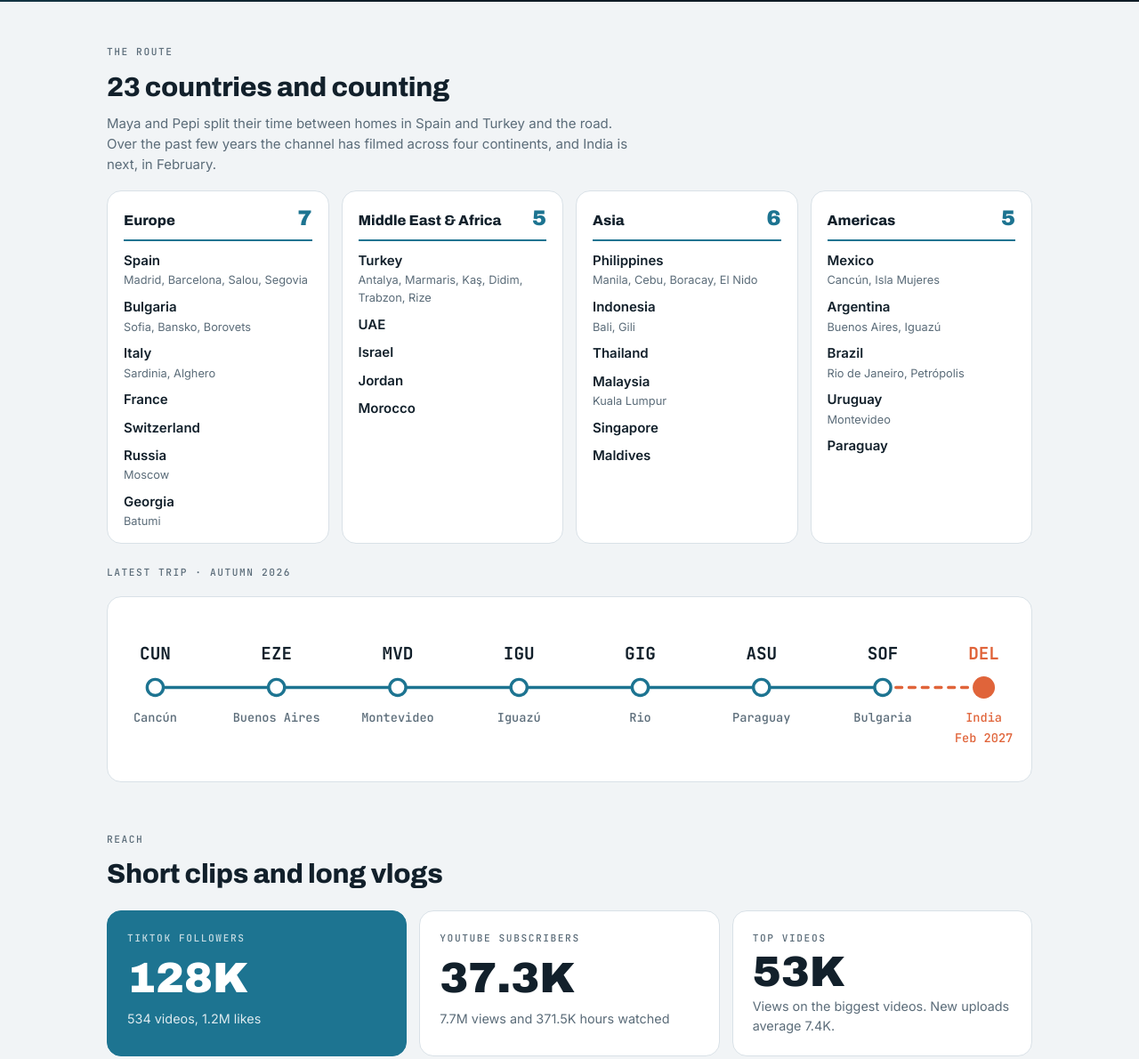
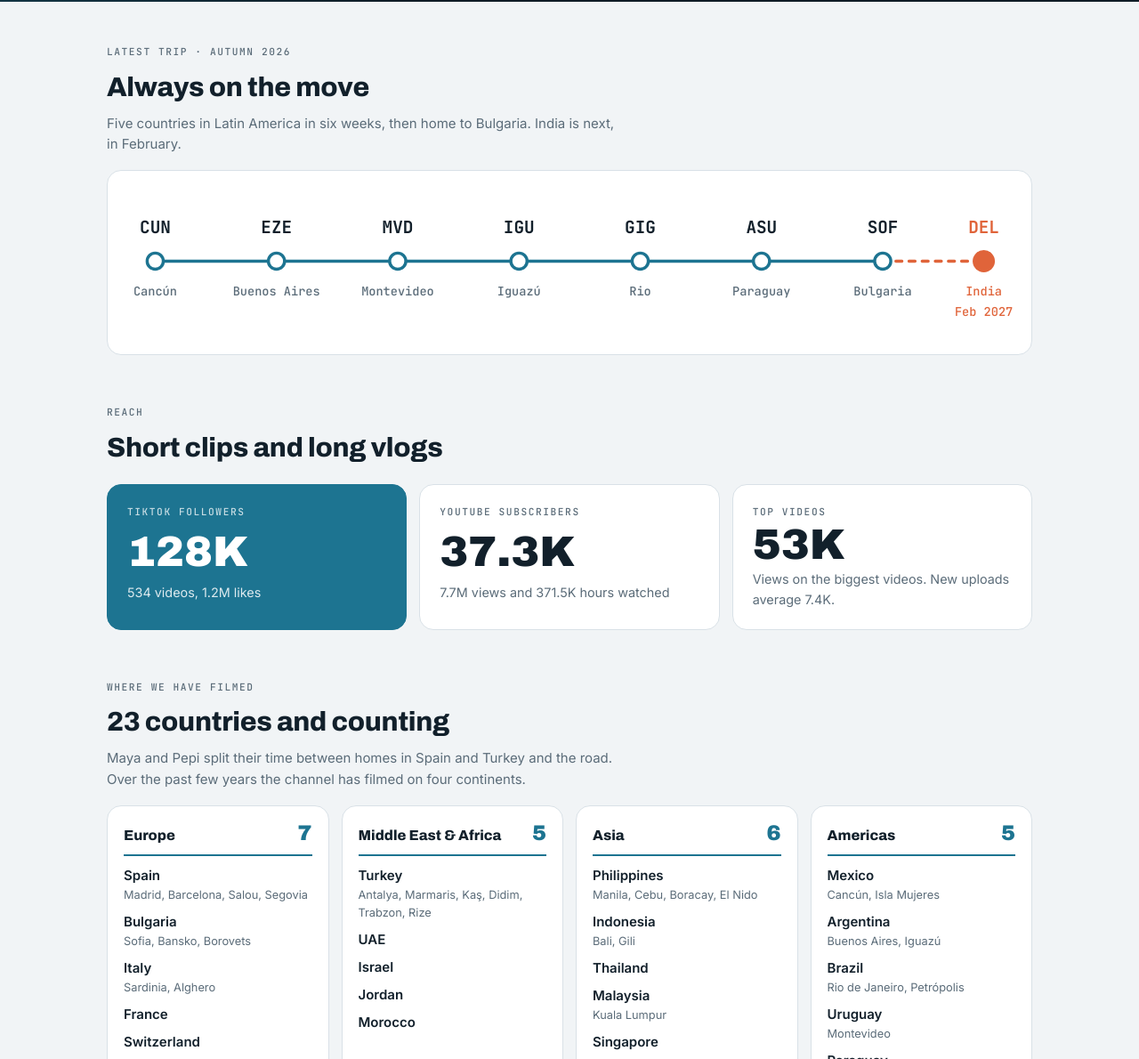
Before and after one commit to npetkkov/npetkkov.github.io, a plain HTML site: page maya-media-kit/index.html in a window 1280 px wide. Shown: the part 480-1670 px from the top of the page at 89% size. Drawn offline with Linux system fonts and the light colour scheme.

Commit message:
Put latest trip and reach before the country list
Co-Authored-By: Claude Opus 5.5 <noreply@anthropic.com>

```diff
--- a/maya-media-kit/index.html
+++ b/maya-media-kit/index.html
@@ -221,9 +221,51 @@ a.vrow:focus-visible { outline: 2px solid var(--accent); outline-offset: 2px; bo
 
     <section>
       <div class="sec-head">
-        <span class="label">The route</span>
+        <span class="label">Latest trip · autumn 2026</span>
+        <h2>Always on the move</h2>
+        <p>Five countries in Latin America in six weeks, then home to Bulgaria. India is next, in February.</p>
+      </div>
+      <div class="route-card">
+        <svg viewBox="0 0 900 150" role="img" aria-label="Route: Cancún, Buenos Aires, Montevideo, Iguazú, Rio de Janeiro, Paraguay, Bulgaria, then India in February">
+          <line x1="40" y1="70" x2="760" y2="70" stroke="var(--sea)" stroke-width="3" stroke-linecap="round"/>
+          <line x1="760" y1="70" x2="860" y2="70" stroke="var(--accent)" stroke-width="3" stroke-dasharray="6 7" stroke-linecap="round"/>
+          <g fill="var(--paper)" stroke="var(--sea)" stroke-width="3">
+            <circle cx="40" cy="70" r="8"/><circle cx="160" cy="70" r="8"/><circle cx="280" cy="70" r="8"/>
+            <circle cx="400" cy="70" r="8"/><circle cx="520" cy="70" r="8"/><circle cx="640" cy="70" r="8"/><circle cx="760" cy="70" r="8"/>
+          </g>
+          <circle cx="860" cy="70" r="11" fill="var(--accent)"/>
+          <g font-size="17" font-weight="700" fill="var(--ink)" text-anchor="middle">
+            <text x="40" y="42">CUN</text><text x="160" y="42">EZE</text><text x="280" y="42">MVD</text><text x="400" y="42">IGU</text>
+            <text x="520" y="42">GIG</text><text x="640" y="42">ASU</text><text x="760" y="42">SOF</text>
+            <text x="860" y="42" fill="var(--accent)">DEL</text>
+          </g>
+          <g font-size="12" fill="var(--muted)" text-anchor="middle">
+            <text x="40" y="104">Cancún</text><text x="160" y="104">Buenos Aires</text><text x="280" y="104">Montevideo</text><text x="400" y="104">Iguazú</text>
+            <text x="520" y="104">Rio</text><text x="640" y="104">Paraguay</text><text x="760" y="104">Bulgaria</text>
+            <text x="860" y="104" fill="var(--accent)">India</text>
+            <text x="860" y="124" fill="var(--accent)">Feb 2027</text>
+          </g>
+        </svg>
+      </div>
+    </section>
+
+    <section>
+      <div class="sec-head">
+        <span class="label">Reach</span>
+        <h2>Short clips and long vlogs</h2>
+      </div>
+      <div class="reach">
+        <div class="big lead-stat"><span class="label">TikTok followers</span><span class="v">128K</span><p>534 videos, 1.2M likes</p></div>
+        <div class="big"><span class="label">YouTube subscribers</span><span class="v">37.3K</span><p>7.7M views and 371.5K hours watched</p></div>
+        <div class="big"><span class="label">Top videos</span><span class="v">53K</span><p>Views on the biggest videos. New uploads average 7.4K.</p></div>
+      </div>
+    </section>
+
+    <section>
+      <div class="sec-head">
+        <span class="label">Where we have filmed</span>
         <h2>23 countries and counting</h2>
-        <p>Maya and Pepi split their time between homes in Spain and Turkey and the road. Over the past few years the channel has filmed across four continents, and India is next, in February.</p>
+        <p>Maya and Pepi split their time between homes in Spain and Turkey and the road. Over the past few years the channel has filmed on four continents.</p>
       </div>
       <div class="regions">
         <div class="region">
@@ -269,41 +311,6 @@ a.vrow:focus-visible { outline: 2px solid var(--accent); outline-offset: 2px; bo
             <li><b>Paraguay</b></li>
           </ul>
         </div>
-      </div>
-      <span class="label" style="margin-top:6px">Latest trip · autumn 2026</span>
-      <div class="route-card">
-        <svg viewBox="0 0 900 150" role="img" aria-label="Route: Cancún, Buenos Aires, Montevideo, Iguazú, Rio de Janeiro, Paraguay, Bulgaria, then India in February">
-          <line x1="40" y1="70" x2="760" y2="70" stroke="var(--sea)" stroke-width="3" stroke-linecap="round"/>
-          <line x1="760" y1="70" x2="860" y2="70" stroke="var(--accent)" stroke-width="3" stroke-dasharray="6 7" stroke-linecap="round"/>
-          <g fill="var(--paper)" stroke="var(--sea)" stroke-width="3">
-            <circle cx="40" cy="70" r="8"/><circle cx="160" cy="70" r="8"/><circle cx="280" cy="70" r="8"/>
-            <circle cx="400" cy="70" r="8"/><circle cx="520" cy="70" r="8"/><circle cx="640" cy="70" r="8"/><circle cx="760" cy="70" r="8"/>
-          </g>
-          <circle cx="860" cy="70" r="11" fill="var(--accent)"/>
-          <g font-size="17" font-weight="700" fill="var(--ink)" text-anchor="middle">
-            <text x="40" y="42">CUN</text><text x="160" y="42">EZE</text><text x="280" y="42">MVD</text><text x="400" y="42">IGU</text>
-            <text x="520" y="42">GIG</text><text x="640" y="42">ASU</text><text x="760" y="42">SOF</text>
-            <text x="860" y="42" fill="var(--accent)">DEL</text>
-          </g>
-          <g font-size="12" fill="var(--muted)" text-anchor="middle">
-            <text x="40" y="104">Cancún</text><text x="160" y="104">Buenos Aires</text><text x="280" y="104">Montevideo</text><text x="400" y="104">Iguazú</text>
-            <text x="520" y="104">Rio</text><text x="640" y="104">Paraguay</text><text x="760" y="104">Bulgaria</text>
-            <text x="860" y="104" fill="var(--accent)">India</text>
-            <text x="860" y="124" fill="var(--accent)">Feb 2027</text>
-          </g>
-        </svg>
-      </div>
-    </section>
-
-    <section>
-      <div class="sec-head">
-        <span class="label">Reach</span>
-        <h2>Short clips and long vlogs</h2>
-      </div>
-      <div class="reach">
-        <div class="big lead-stat"><span class="label">TikTok followers</span><span class="v">128K</span><p>534 videos, 1.2M likes</p></div>
-        <div class="big"><span class="label">YouTube subscribers</span><span class="v">37.3K</span><p>7.7M views and 371.5K hours watched</p></div>
-        <div class="big"><span class="label">Top videos</span><span class="v">53K</span><p>Views on the biggest videos. New uploads average 7.4K.</p></div>
       </div>
     </section>
 
```
